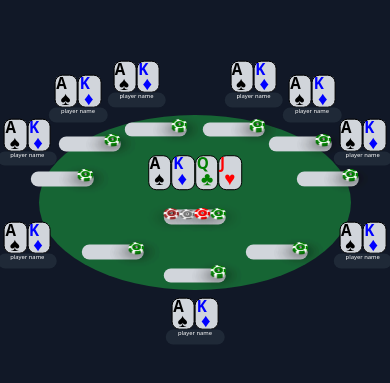
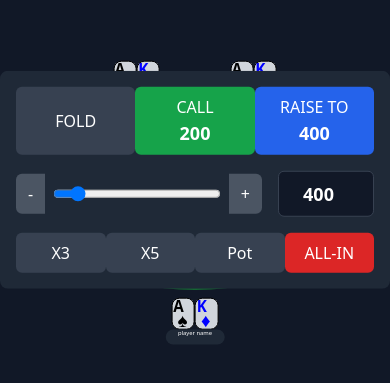
Before and after one commit to wegman7/poker-frontend, a Next.js app: page /room in a window 390 px wide. Shown: the part 205-588 px from the top of the page. Built offline with nearby package versions, Linux system fonts and the light colour scheme.

Commit message:
save - have bet buttons but they are not responsive

```diff
--- /dev/null
+++ b/src/app/room/BetButtons.tsx
@@ -0,0 +1,96 @@
+import { useState } from 'react';
+
+const BetButtons: React.FC = () => {
+  const [betAmount, setBetAmount] = useState<number>(400);
+
+  const handleSliderChange = (e: React.ChangeEvent<HTMLInputElement>) => {
+    setBetAmount(Number(e.target.value));
+  };
+
+  const handleButtonClick = (multiplier: number) => {
+    setBetAmount(prev => Math.min(prev * multiplier, 2000)); // Assuming max bet is 2000
+  };
+
+  const handleAllIn = () => {
+    setBetAmount(2000); // Set to max for ALL-IN
+  };
+
+  const handleInputChange = (e: React.ChangeEvent<HTMLInputElement>) => {
+    const value = Number(e.target.value);
+    setBetAmount(value >= 200 ? Math.min(value, 2000) : 200);
+  };
+
+  return (
+    <div className="absolute flex flex-col items-center p-4 bg-gray-800 rounded-lg w-full max-w-md text-white">
+      <div className="flex justify-between w-full mb-4">
+        <button className="w-1/3 bg-gray-700 py-2 px-4 rounded-md hover:bg-gray-600">FOLD</button>
+        <button className="w-1/3 bg-green-600 py-2 px-4 rounded-md hover:bg-green-500">
+          CALL <br /> <span className="text-lg font-bold">200</span>
+        </button>
+        <button className="w-1/3 bg-blue-600 py-2 px-4 rounded-md hover:bg-blue-500">
+          RAISE TO <br /> <span className="text-lg font-bold">{betAmount}</span>
+        </button>
+      </div>
+
+      <div className="flex items-center w-full mb-4">
+        <div className="flex items-center flex-grow">
+          <button
+            className="bg-gray-600 py-2 px-3 rounded-l-md hover:bg-gray-500"
+            onClick={() => setBetAmount(prev => Math.max(prev - 100, 200))}
+          >
+            -
+          </button>
+          <input
+            type="range"
+            min="200"
+            max="2000"
+            value={betAmount}
+            onChange={handleSliderChange}
+            className="w-full mx-2"
+          />
+          <button
+            className="bg-gray-600 py-2 px-3 rounded-r-md hover:bg-gray-500"
+            onClick={() => setBetAmount(prev => Math.min(prev + 100, 2000))}
+          >
+            +
+          </button>
+        </div>
+        <input
+          type="number"
+          value={betAmount}
+          onChange={handleInputChange}
+          className="ml-4 w-24 text-center bg-gray-900 rounded-md py-2 border border-gray-700 text-lg font-bold"
+        />
+      </div>
+
+      <div className="flex justify-between w-full">
+        <button
+          className="w-1/4 bg-gray-700 py-2 px-4 rounded-md hover:bg-gray-600"
+          onClick={() => handleButtonClick(3)}
+        >
+          X3
+        </button>
+        <button
+          className="w-1/4 bg-gray-700 py-2 px-4 rounded-md hover:bg-gray-600"
+          onClick={() => handleButtonClick(5)}
+        >
+          X5
+        </button>
+        <button
+          className="w-1/4 bg-gray-700 py-2 px-4 rounded-md hover:bg-gray-600"
+          onClick={() => setBetAmount(2000)}
+        >
+          Pot
+        </button>
+        <button
+          className="w-1/4 bg-red-600 py-2 px-4 rounded-md hover:bg-red-500"
+          onClick={handleAllIn}
+        >
+          ALL-IN
+        </button>
+      </div>
+    </div>
+  );
+};
+
+export default BetButtons;
--- a/src/app/room/page.tsx
+++ b/src/app/room/page.tsx
@@ -1,6 +1,9 @@
+'use client'
+
 import Cards from './Cards';
 import Chips from './Chips';
 import Seat from './Seat';
+import BetButtons from './BetButtons';
 
 const cardsSizes: { [key: string]: string } = {
   '0': 'w-[14%] h-[12%]',
@@ -14,6 +17,10 @@ const chipAreaSize: string = 'w-[16%] h-[5%]';
 const chipAreaPositions: string = 'left-[50%] top-[50%]';
 
 export default function Room() {
+  // const handleSliderChange = (value: number) => {
+  //   console.log("Slider value:", value);
+  // };
+
   return (
     <div className="absolute top-1/2 left-1/2 transform -translate-x-1/2 -translate-y-1/2 w-full h-full max-h-[calc(100vw*3/4)] max-w-[calc(100vh*4/3)] aspect-[4/3]">
       <div className="absolute top-[45%] left-1/2 transform -translate-x-1/2 -translate-y-1/2 w-[80%] h-[60%] bg-green-800 rounded-[50%_50%_50%_50%]" />
@@ -22,6 +29,14 @@ export default function Room() {
       {[...Array(9)].map((_, index) => (
         <Seat key={index} seatId={index} />
       ))}
+      {/* <BetButtons
+        min={0}
+        max={100}
+        step={1}
+        initialValue={50}
+        onChange={handleSliderChange}
+      /> */}
+      <BetButtons />
     </div>
   );
 }
```
